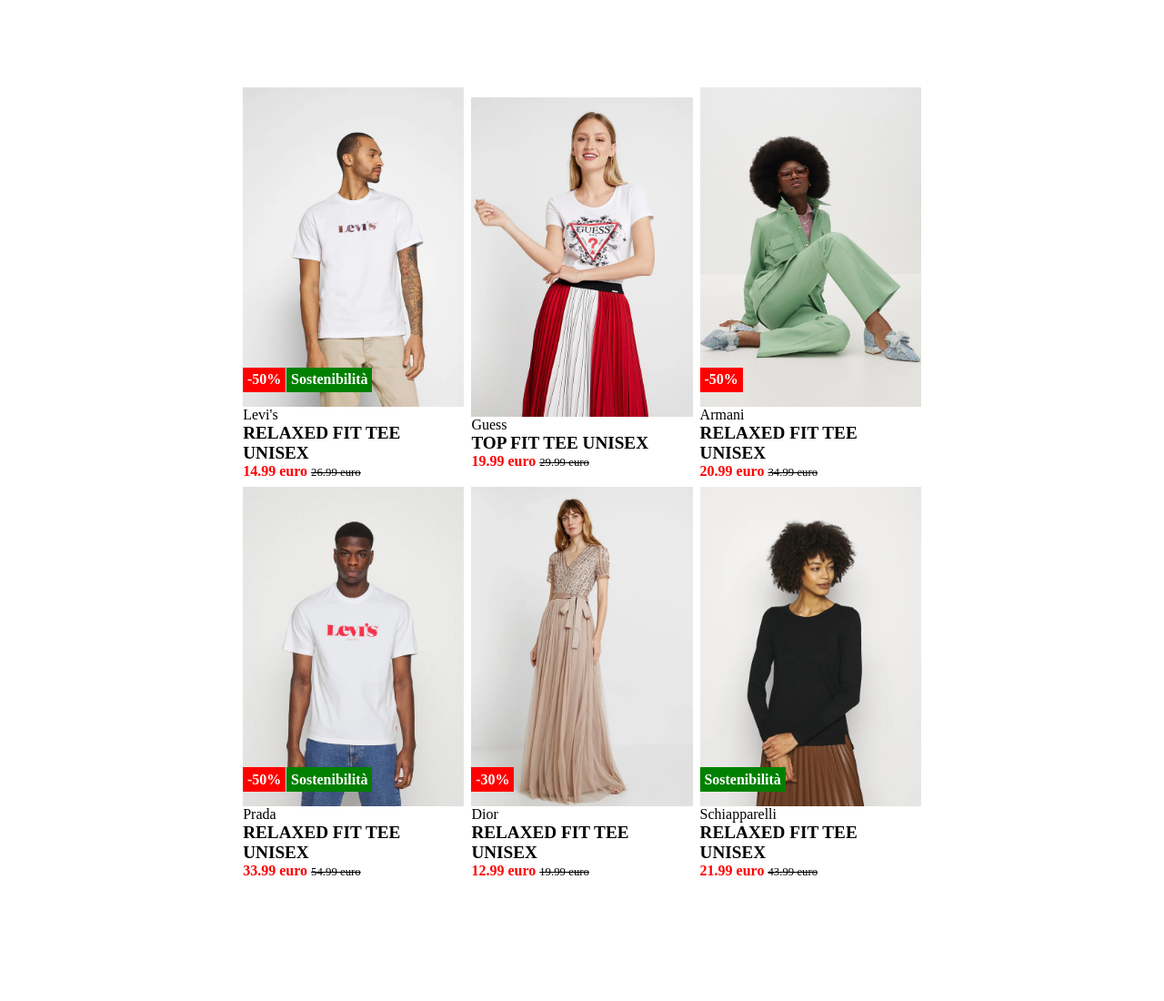
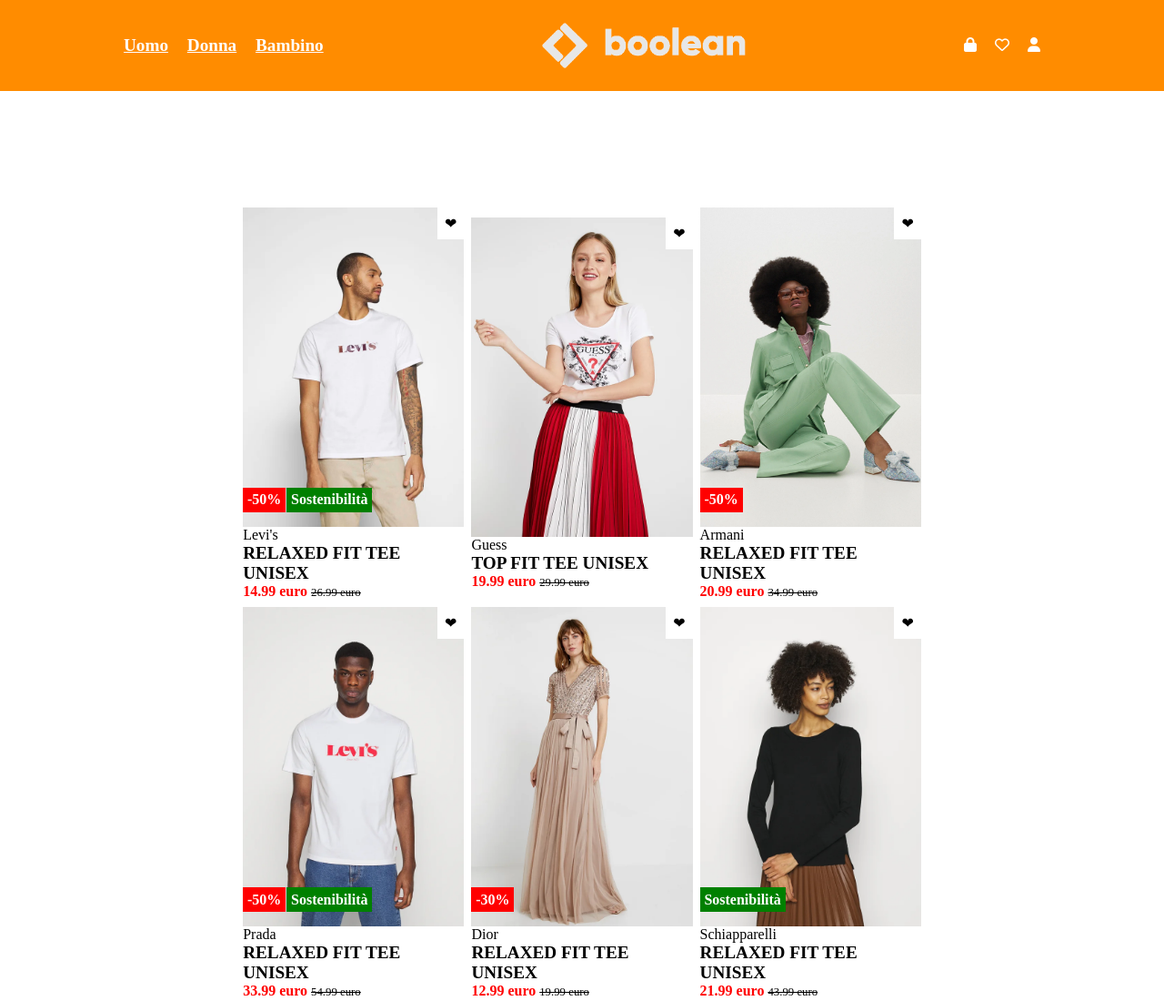
Before and after one commit to AlexanderDerevliov/html-css-boolando, a plain HTML site: page index.html in a window 1280 px wide. Shown: the whole page at 91% size. Before the commit the page ends 1062 px from the top, so only its background shows below. Drawn offline with Linux system fonts and the light colour scheme.

Commit message:
added hear and navbar

```diff
--- a/css/style.css
+++ b/css/style.css
@@ -8,9 +8,48 @@
 img {max-width: 100%;
 }
 
-/* HEADER */
+/* COMMON */
+
+a {
+    color: inherit;
+    padding: 0 .5rem;
+}
+
+.gender {
+    color: white;
+    text-decoration: none;
+    font-size: 1.2rem;
+    font-weight: bold;
+
+}
 
 
+/* HEADER */
+header {
+    background-color: darkorange;
+    width: 100%;
+    height: 100px;
+    display: flex;
+    justify-content: center;
+    margin: 0 auto;
+}
+
+nav {
+    display: flex;
+    align-items: center;
+    justify-content: space-between;
+    width: 80%;
+}
+
+.logo {
+    height: 50px;
+}
+
+a.login {
+    color: white;
+    padding: 0 .5rem;
+
+}
 
 
 
@@ -25,8 +64,7 @@ img {max-width: 100%;
 
 .container {
     width: 60%;
-    margin: 6rem auto;
-
+    margin: 8rem auto;
 
 }
 
@@ -116,3 +154,17 @@ img {max-width: 100%;
     left: 0;
     padding: 0.3rem;
 }
+
+.heart {
+    background-color: white;
+    position: absolute;
+    font-size: 1rem;
+    top: 0;
+    right: 0;
+    padding: 0.5rem;
+
+}
+
+.heart:hover {
+    color: red;
+}
--- a/index.html
+++ b/index.html
@@ -6,13 +6,30 @@
     <meta name="viewport" content="width=device-width, initial-scale=1.0">
     <title>Boolando</title>
     <link rel="stylesheet" href="css/style.css">
+    <link rel="stylesheet" href="https://cdnjs.cloudflare.com/ajax/libs/font-awesome/6.4.2/css/all.min.css" integrity="sha512-z3gLpd7yknf1YoNbCzqRKc4qyor8gaKU1qmn+CShxbuBusANI9QpRohGBreCFkKxLhei6S9CQXFEbbKuqLg0DA==" crossorigin="anonymous" referrerpolicy="no-referrer" />
 </head>
 
 <body>
 
     <!-- header -->
+    <header>
     <!-- navigation -->
+        <nav>
+            <div class="gender">
+                <a href="">Uomo</a>
+                <a href="">Donna</a>
+                <a href="">Bambino</a>
+            </div>
+            <img class="logo" src="img/boolean-logo.png" alt="">
+
+            <div class="login-side">
+            <a class="login" href=""><i class="fa-solid fa-lock"></i></a>
+            <a class="login" href=""><i class="fa-regular fa-heart"></i></a>
+            <a class="login" href=""><i class="fa-solid fa-user"></i></a>
+            </div>
+        </nav>
     <!--/navigation -->
+    </header>
     <!--/ header -->
 
     <!-- main -->
@@ -29,6 +46,7 @@
                         </div>
                         <div class="red">-50%</div>
                         <div class="green">Sostenibilità</div>
+                        <div class="heart">&#10084</div>
                     </div>
                     <p>Levi's</p>
                     <p class="brand">RELAXED FIT TEE UNISEX</p>
@@ -42,6 +60,7 @@
                             <img class="img2" src="img/2b.webp" alt="">
 
                         </div>
+                        <div class="heart">&#10084</div>
 
                     </div>
                     <p>Guess</p>
@@ -57,6 +76,7 @@
 
                         </div>
                         <div class="red">-50%</div>
+                        <div class="heart">&#10084</div>
 
                     </div>
                     <p>Armani</p>
@@ -73,6 +93,7 @@
                         </div>
                         <div class="red">-50%</div>
                         <div class="green">Sostenibilità</div>
+                        <div class="heart">&#10084</div>
                     </div>
                     <p>Prada</p>
                     <p class="brand">RELAXED FIT TEE UNISEX</p>
@@ -87,6 +108,7 @@
 
                         </div>
                         <div class="red">-30%</div>
+                        <div class="heart">&#10084</div>
 
                     </div>
                     <p>Dior</p>
@@ -102,6 +124,7 @@
 
                         </div>
                         <div class="green1">Sostenibilità</div>
+                        <div class="heart">&#10084</div>
 
                     </div>
 
```
